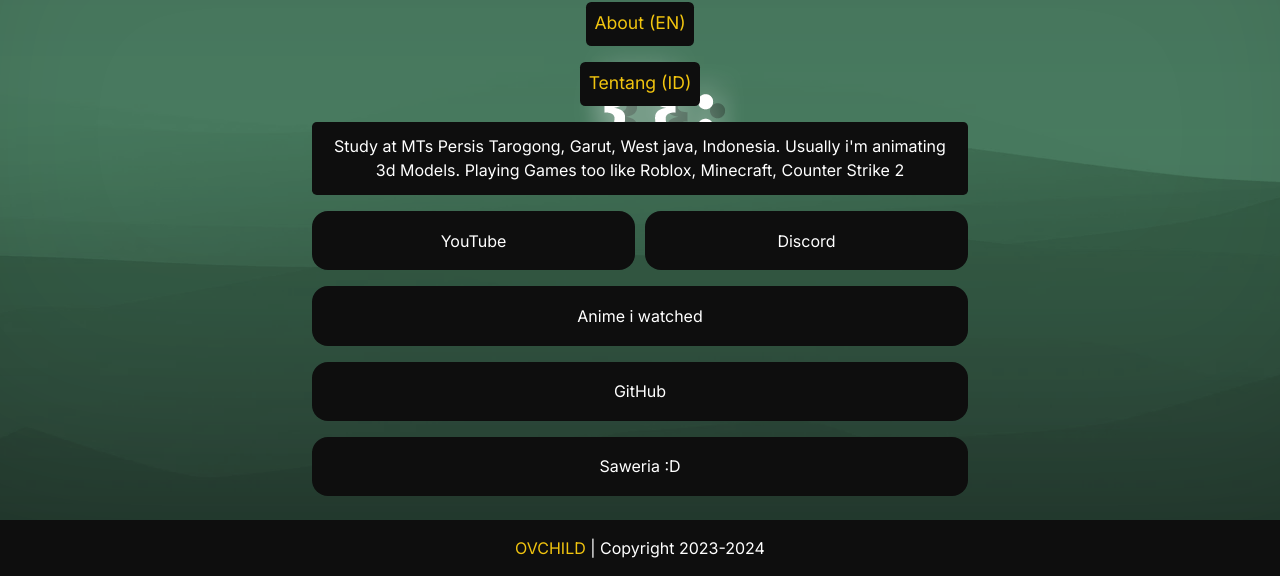
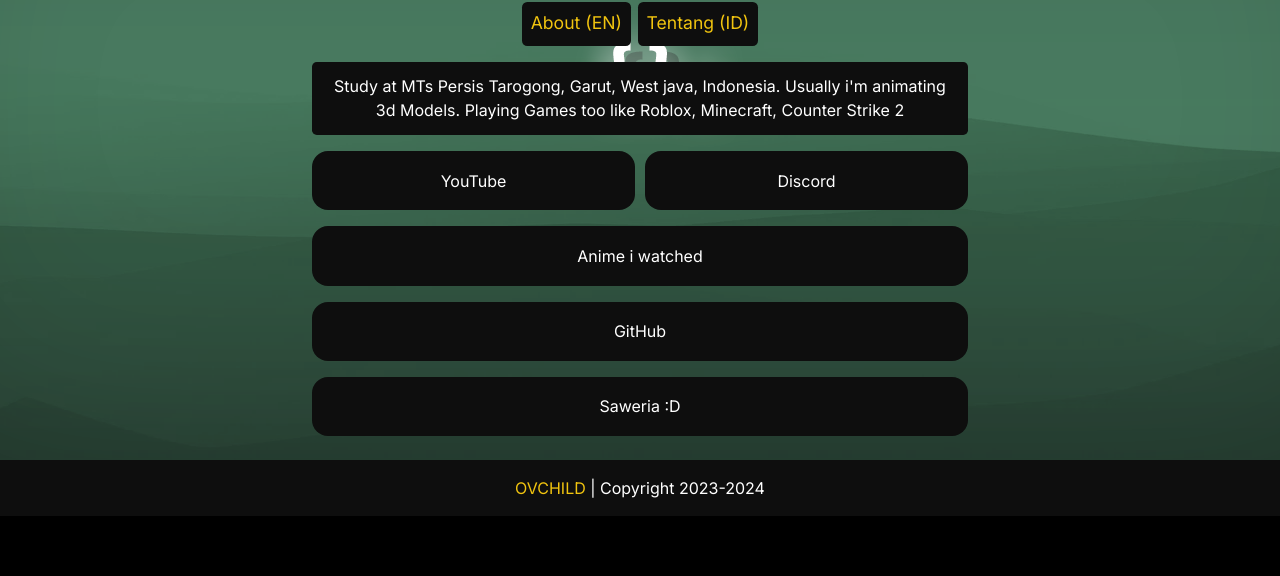
Before and after one commit to overchildern/about-overchildern, a plain HTML site: page index.html in a window 1280 px wide. Shown: the part 312-888 px from the top of the page. After the commit the page ends 828 px from the top, so only its background shows below. Drawn offline with Linux system fonts and the light colour scheme.

Commit message:
Update index.html

```diff
--- a/index.html
+++ b/index.html
@@ -53,13 +53,6 @@
       <nav>
         <ul class="header_nav_menu_list flex_no_wrap_row_center">
           <li data-target="#main_section_container_1" id="header_nav_menu_item_1" class="header_nav_menu_item" href="">About (EN)</li>
-        </ul>
-      </nav>
-    <!-- Menu Codes End -->
-
-          <!-- Menu Codes Start -->
-      <nav>
-        <ul class="header_nav_menu_list flex_no_wrap_row_center">
           <li data-target="#main_section_container_2" id="header_nav_menu_item_1" class="header_nav_menu_item" href="">Tentang (ID)</li>
         </ul>
       </nav>
```
